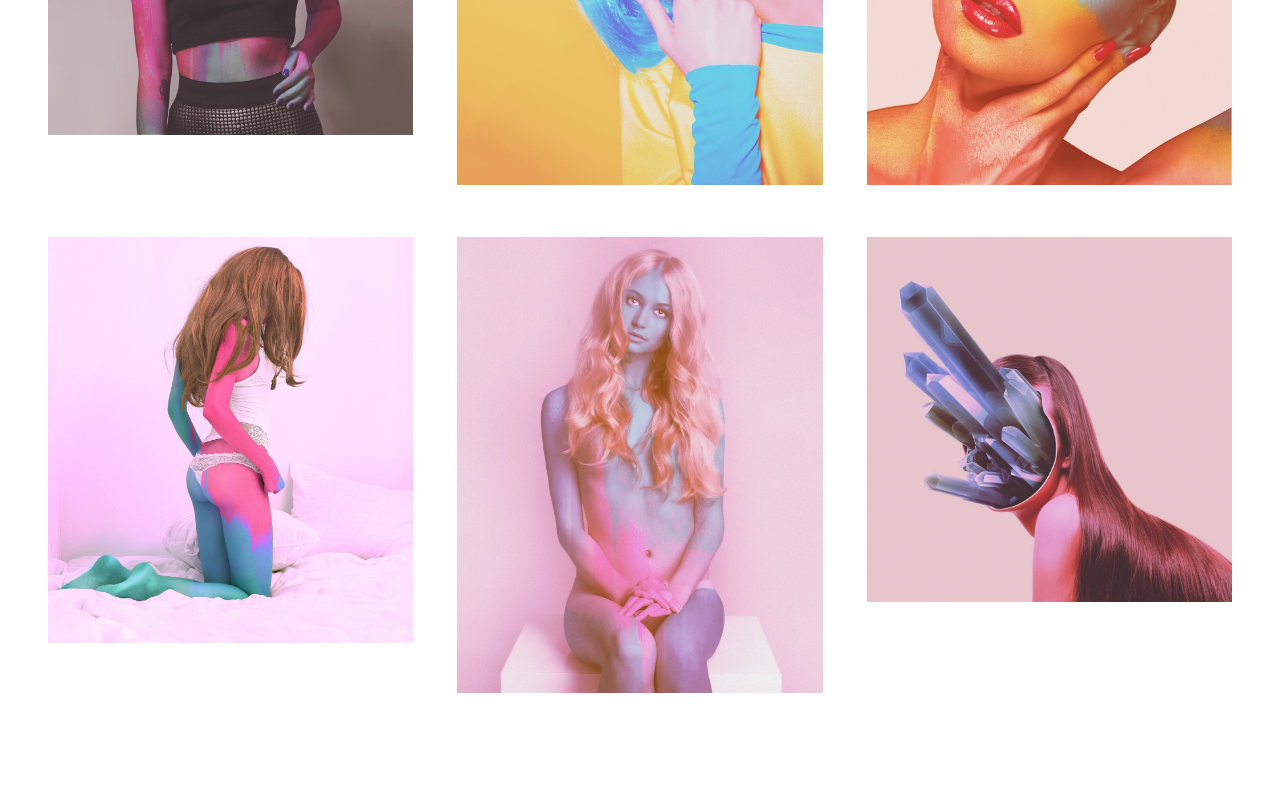
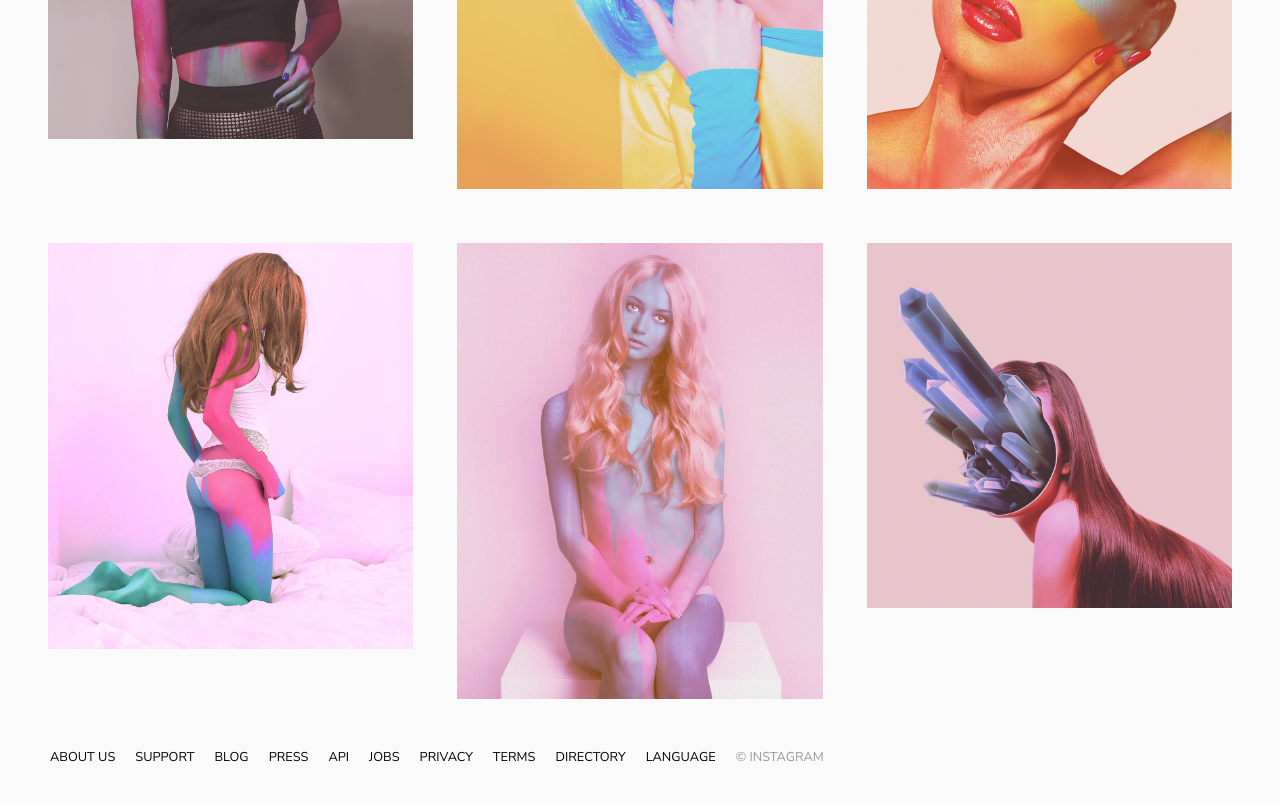
Before and after one commit to Tamothy/sass-bourbon-neat-instagram, a plain HTML site: page index.html in a window 1280 px wide. Shown: the part 1468-2273 px from the top of the page. Before the commit the page ends 2173 px from the top, so only its background shows below. Drawn offline with Linux system fonts and the light colour scheme.

Commit message:
add fonts/logo/color

```diff
--- a/css/base/_variables.scss
+++ b/css/base/_variables.scss
@@ -1,2 +1,10 @@
+// Colors
+$white: #FFFFFF;
+$black: #000000;
 $insta: #FF6C64;
 $green: #70C050;
+$gray: #999999;
+$background: #FAFAFA;
+
+// Fonts
+$stack-nunito: 'Nunito Sans', sans-serif;
--- a/css/styles.scss
+++ b/css/styles.scss
@@ -1,3 +1,5 @@
+@import url('https://fonts.googleapis.com/css?family=Nunito+Sans');
+
 @import "base/index";
 @import "layout/index";
 @import "components/index";
@@ -7,6 +9,7 @@
 // Flex NavBar
 
 header {
+  background: $white;
   height: 51px;
   border-bottom: 1px solid black;
 }
@@ -31,7 +34,18 @@ a:link {
   text-decoration: none;
 }
 
+.insta {
+  display: flex;
+  width: 5em;
+  align-items: center;
+}
+
 // CSS
+body {
+  background: $background;
+  font-family: $stack-nunito;
+}
+
 button {
   @include button($green);
   color: white;
@@ -48,8 +62,10 @@ img {
   }
 }
 
-h1 {
-
+.arrow {
+  // display: flex;
+  flex-direction: row;
+  width: 3em;
 }
 
 .avatar {
@@ -96,6 +112,26 @@ h1 {
   position:relative;
 }
 
+// Footer
+
+footer {
+  font-size: .8em;
+  margin-top: 2em;
+  display: flex;
+  margin-bottom: 2.2em;
+  ul {
+    display: flex;
+  }
+  li {
+    padding: 10px;
+    list-style-type: none;
+  }
+}
+
+.copyright {
+  color: $gray;
+  flex-direction: row;
+}
 
 
 // Media Queries
--- a/index.html
+++ b/index.html
@@ -10,7 +10,7 @@
     <header>
       <div class="flex-container">
         <img src="img/instagram.png" alt="IG Logo" class="logo">
-        <h1 id="header-title"><a href="#">Instagram</a></h1>
+        <h1 id="header-title"><a href="#"><img src="img/logo.png" alt="Instagram" class="insta"></a></h1>
         <ul>
           <li><input type="search" placeholder="Search" class="search"></li>
           <li><a href="#"><img src="img/compass.png" alt="Search" class="icons"></a></li>
@@ -33,11 +33,12 @@
           <li><strong>112</strong> following</li>
         </ul>
           <p>
-            SLⓘME ©slimesunday - Daily art experiments | inquiries to slimesunday@yahoo.com
+            <strong>SLⓘME</strong> ©slimesunday - Daily art experiments | inquiries to slimesunday@yahoo.com
           </p>
         </div>
         <div class="box">
-          <button type="button" name="button">Following</button>
+          <button type="button" name="button">Following </button>
+          <!-- <img src="img/down-chevron.png" alt="Arrow" class="arrow"> -->
         </div>
     </div>
     </div>
@@ -93,6 +94,24 @@
         </div>
       </div>
     </div>
+    <div class="container">
+    <footer>
+      <ul>
+        <li>ABOUT US</li>
+        <li>SUPPORT</li>
+        <li>BLOG</li>
+        <li>PRESS</li>
+        <li>API</li>
+        <li>JOBS</li>
+        <li>PRIVACY</li>
+        <li>TERMS</li>
+        <li>DIRECTORY</li>
+        <li>LANGUAGE</li>
+        <li class="copyright">&copy; INSTAGRAM</li>
+      </ul>
+      <!-- <span class="copyright">&copy; INSTAGRAM</span> -->
+    </footer>
+  </div>
     <!--Scripts-->
     <script src="js/scripts.js"></script>
   </body>
```
Also changed, not shown: css/styles.css, img/down-arrow.png (added), img/down-chevron.png (added), img/logo.png (added), img/sort-down.png (added), 1 other file.
